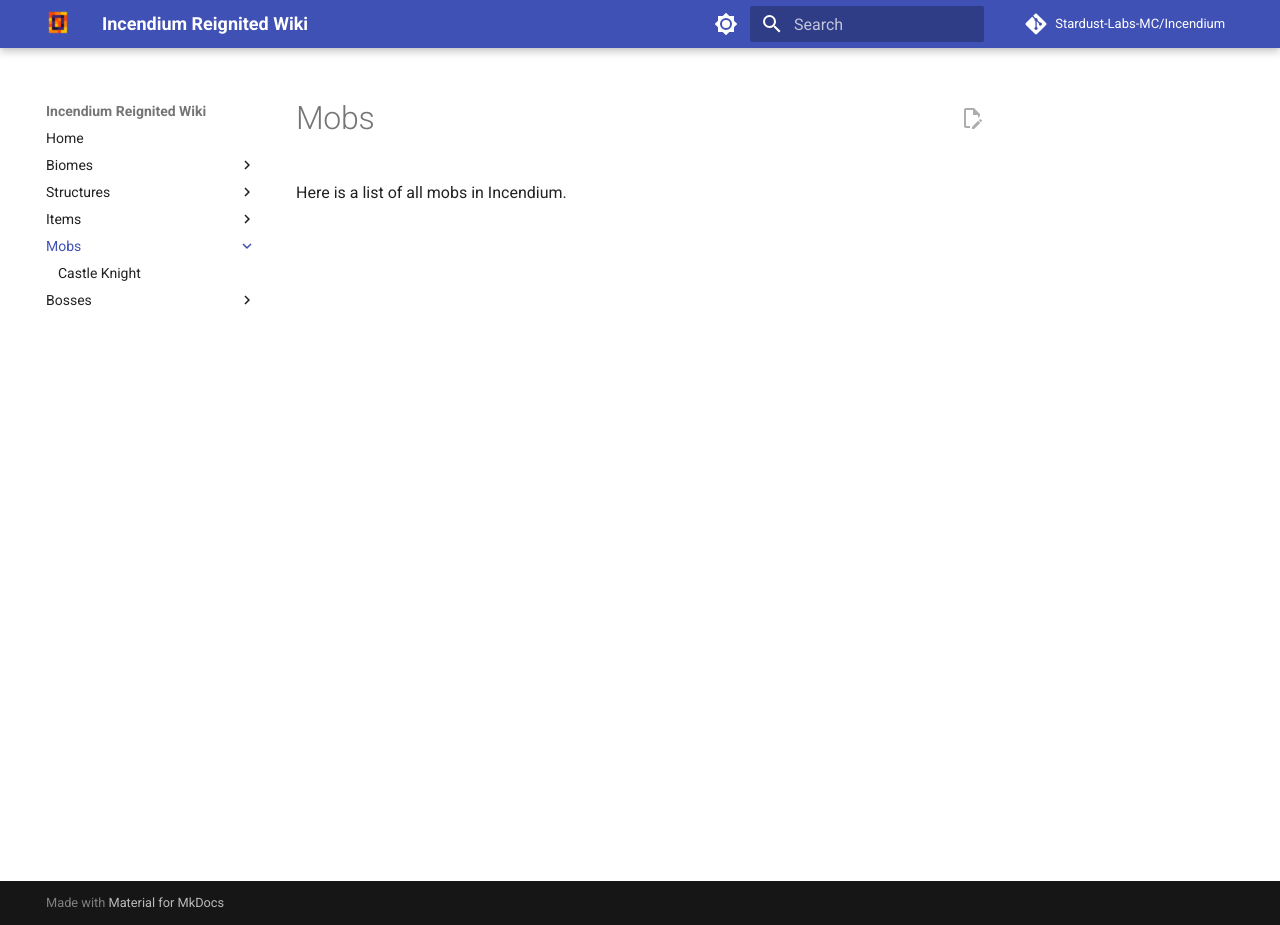
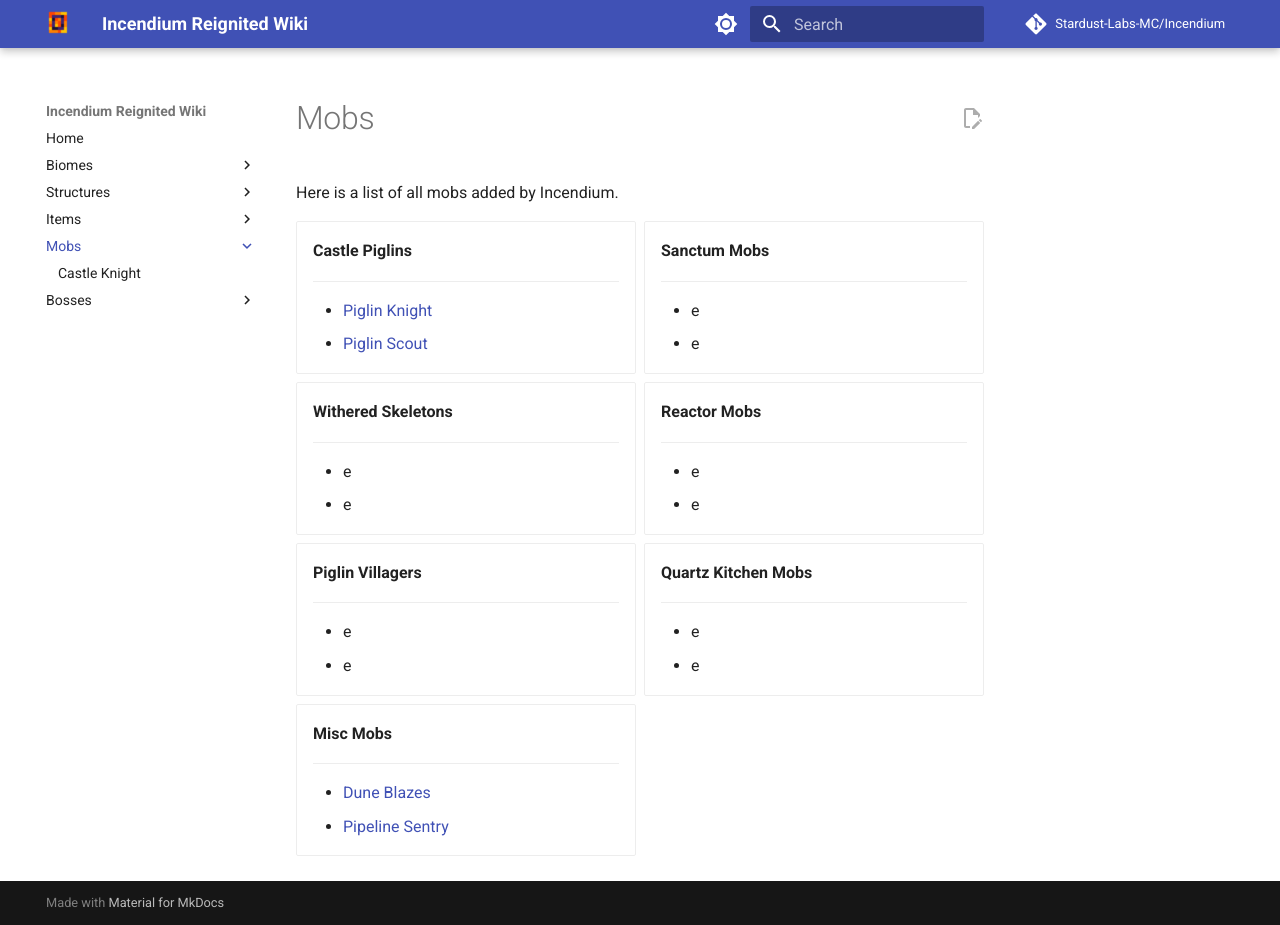
Before and after one commit to Stardust-Labs-MC/incendium-wiki, an MkDocs documentation site: the page built from docs/mobs/index.md, in a window 1280 px wide and 925 px high. Built offline with MkDocs 1.6.1 and Material for MkDocs 9.7.7, drawn with Linux system fonts in a browser that asks for light colours; comment, search, counter and statistics services are not loaded.

Commit message:
- mob grid test

```diff
--- a/docs/mobs/index.md
+++ b/docs/mobs/index.md
@@ -1,3 +1,61 @@
 # Mobs
 
-Here is a list of all mobs in Incendium.
+Here is a list of all mobs added by Incendium.
+
+
+
+
+<div class="grid cards" markdown>
+
+-   __Castle Piglins__
+
+    ---
+
+    - [Piglin Knight](castle-knight.md)
+    - [Piglin Scout](castle-scout.md)
+
+-   __Sanctum Mobs__
+
+    ---
+
+    - e
+    - e
+
+-   __Withered Skeletons__
+
+    ---
+
+    - e
+    - e
+
+-   __Reactor Mobs__
+
+    ---
+
+    - e
+    - e
+
+-   __Piglin Villagers__
+
+    ---
+
+    - e
+    - e
+
+-   __Quartz Kitchen Mobs__
+
+    ---
+
+    - e
+    - e
+
+-   __Misc Mobs__
+
+    ---
+
+    - [Dune Blazes](dune-blazes.md)
+    - [Pipeline Sentry](pipeline-sentry.md)
+
+
+
+</div>
```
